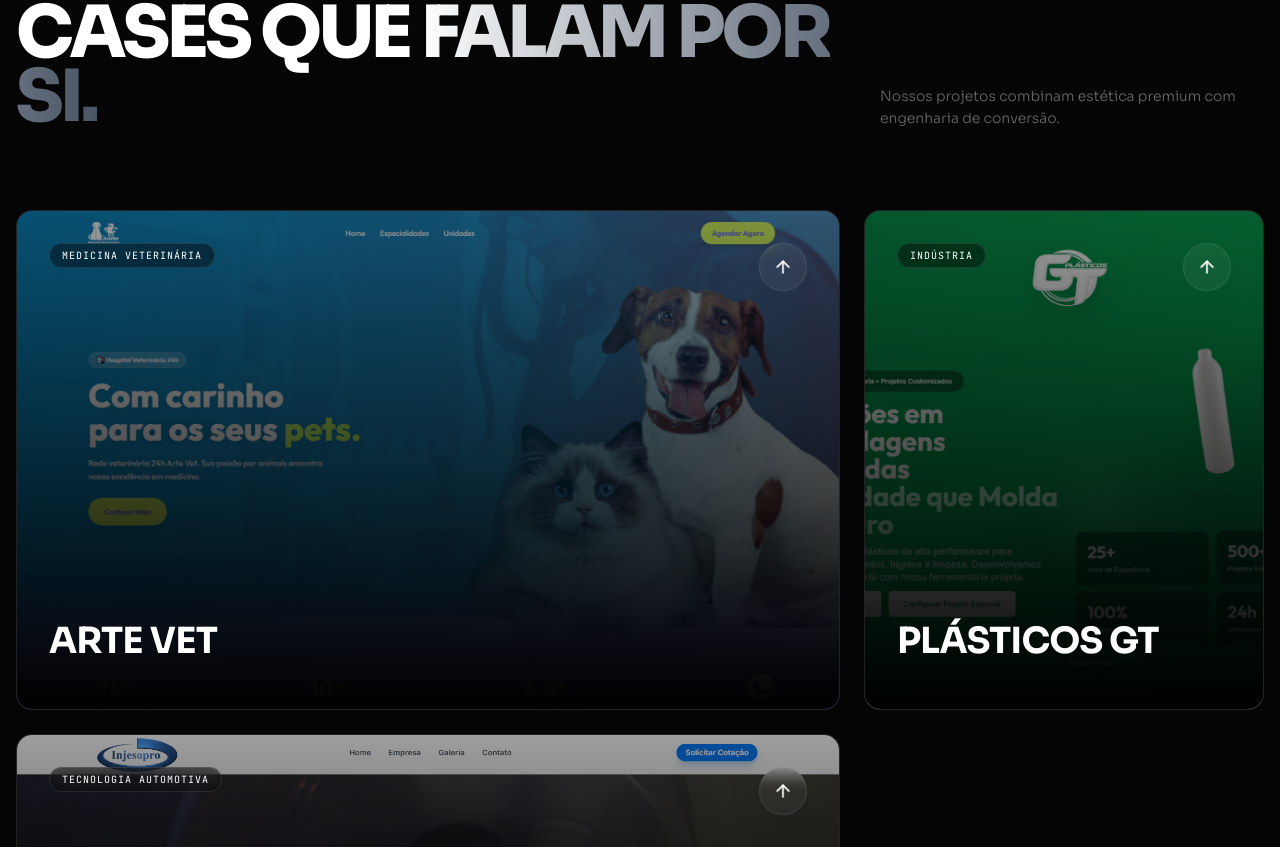
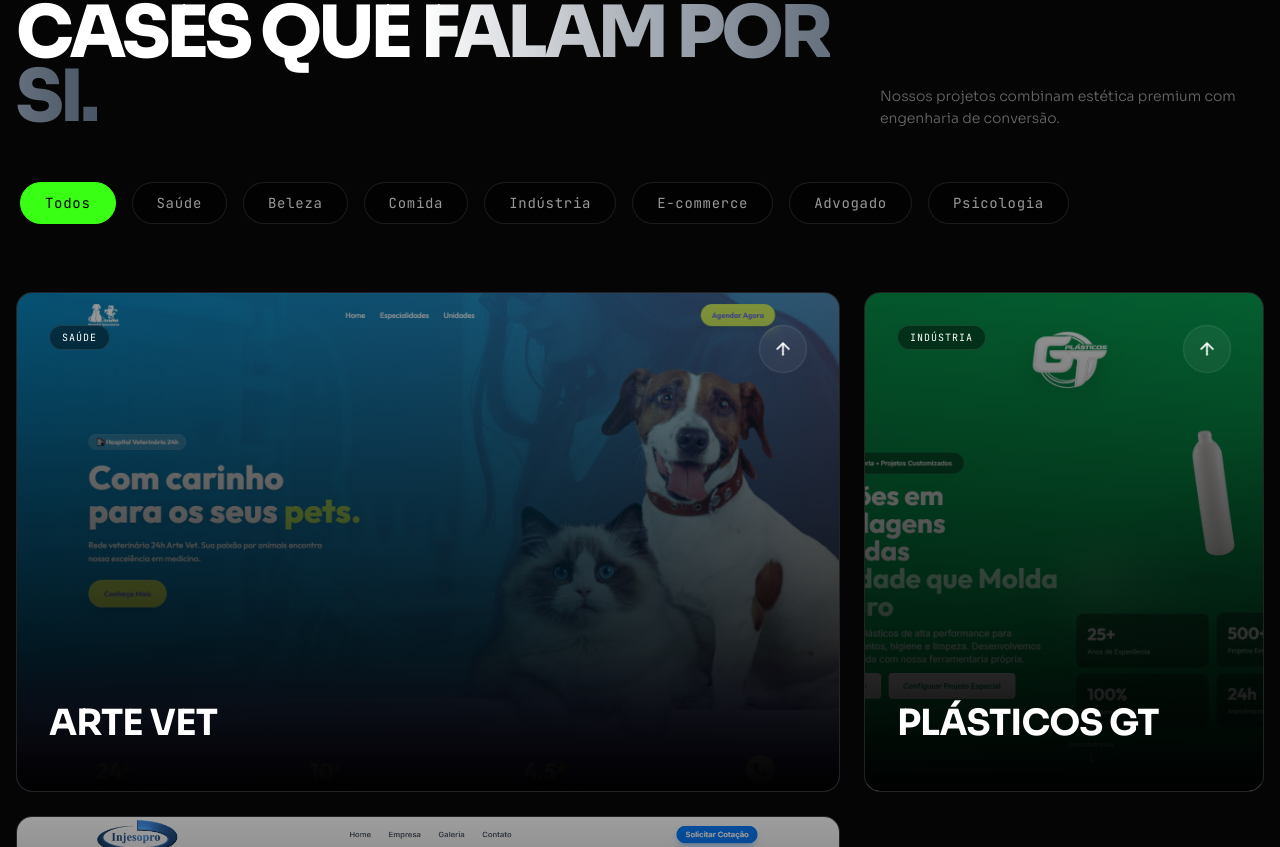
Before and after one commit to carlososf/UEBI, a Next.js app: page / in a window 1280 px wide. Shown: the part 2833-3680 px from the top of the page. Built offline with nearby package versions, Linux system fonts and the light colour scheme.

Commit message:
feat: adiciona filtro de categorias na secao de Cases

```diff
--- a/src/components/Portfolio.tsx
+++ b/src/components/Portfolio.tsx
@@ -1,16 +1,29 @@
 'use client';
-import { motion } from 'framer-motion';
+import { useState } from 'react';
+import { motion, AnimatePresence } from 'framer-motion';
 import Image from 'next/image';
 import { ArrowUpRight } from 'lucide-react';
 import portfolioVet from '@/assets/portfolio-vet.png';
 import portfolioGarrafas from '@/assets/portfolio-garrafas.png';
 import portfolioInjesopro from '@/assets/portfolio-injesopro.png';
 
+const categories = [
+    'Todos',
+    'Saúde',
+    'Beleza',
+    'Comida',
+    'Indústria',
+    'E-commerce',
+    'Advogado',
+    'Psicologia'
+];
+
+// Mapeando os projetos existentes para algumas das categorias solicitadas
 const projects = [
     {
         id: 1,
         name: 'ARTE VET',
-        cat: 'Medicina Veterinária',
+        cat: 'Saúde',
         image: portfolioVet,
         size: 'col-span-1 md:col-span-2',
         stats: { problem: 'Site antigo', solution: 'Redesign Premium', result: '+ Leads' }
@@ -26,17 +39,23 @@
     {
         id: 3,
         name: 'INJESOPRO',
-        cat: 'Tecnologia Automotiva',
+        cat: 'E-commerce',
         image: portfolioInjesopro,
-        size: 'col-span-1 md:col-span-2', // Making this one large too for balance
+        size: 'col-span-1 md:col-span-2',
         stats: { problem: 'Sem Presença', solution: 'E-commerce', result: 'Vendas Online' }
     }
 ];
 
 export default function Portfolio() {
+    const [activeCategory, setActiveCategory] = useState('Todos');
+
+    const filteredProjects = activeCategory === 'Todos'
+        ? projects
+        : projects.filter(p => p.cat === activeCategory);
+
     return (
         <section className="py-32 bg-[#050505] relative text-white" id="portfolio">
-            <div className="max-w-7xl mx-auto px-4 mb-20 flex flex-col md:flex-row items-end justify-between gap-8">
+            <div className="max-w-7xl mx-auto px-4 mb-12 flex flex-col md:flex-row items-end justify-between gap-8">
                 <div>
                     <span className="text-[#39FF14] font-mono text-xs tracking-widest uppercase mb-4 block">// SELECTED WORK</span>
                     <h2 className="text-4xl md:text-7xl font-black tracking-tighter leading-[0.9]">
@@ -48,14 +67,34 @@
                 </p>
             </div>
 
+            {/* Categorias / Filtro */}
+            <div className="max-w-7xl mx-auto px-4 mb-16 overflow-x-auto hide-scrollbar">
+                <div className="flex gap-4 p-1 w-max">
+                    {categories.map((category) => (
+                        <button
+                            key={category}
+                            onClick={() => setActiveCategory(category)}
+                            className={`px-6 py-2.5 rounded-full text-sm font-mono tracking-wider transition-all duration-300 border ${activeCategory === category
+                                    ? 'bg-[#39FF14] text-black border-[#39FF14]'
+                                    : 'bg-black/50 text-white/60 border-white/10 hover:border-white/30 hover:text-white'
+                                }`}
+                        >
+                            {category}
+                        </button>
+                    ))}
+                </div>
+            </div>
+
             <div className="max-w-7xl mx-auto px-4 grid grid-cols-1 md:grid-cols-2 lg:grid-cols-3 gap-6">
-                {projects.map((p, i) => (
+                <AnimatePresence mode="popLayout">
+                    {filteredProjects.map((p, i) => (
                         <motion.div
                             key={p.id}
-                        initial={{ opacity: 0, y: 50 }}
-                        whileInView={{ opacity: 1, y: 0 }}
-                        viewport={{ once: true }}
-                        transition={{ delay: i * 0.1 }}
+                            layout
+                            initial={{ opacity: 0, scale: 0.9 }}
+                            animate={{ opacity: 1, scale: 1 }}
+                            exit={{ opacity: 0, scale: 0.9 }}
+                            transition={{ duration: 0.4 }}
                             className={`${p.size} min-h-[400px] md:min-h-[500px] relative group rounded-2xl overflow-hidden border border-white/10 bg-[#0A0A0A]`}
                         >
                             {/* Image Background */}
@@ -104,6 +143,16 @@
                             </div>
                         </motion.div>
                     ))}
+                </AnimatePresence>
+                {filteredProjects.length === 0 && (
+                    <motion.div
+                        initial={{ opacity: 0 }}
+                        animate={{ opacity: 1 }}
+                        className="col-span-1 md:col-span-2 lg:col-span-3 py-20 text-center"
+                    >
+                        <p className="text-white/40 font-mono">Nenhum case disponível para esta categoria no momento.</p>
+                    </motion.div>
+                )}
             </div>
 
             <div className="text-center mt-24">
```
Lines whose indentation alone changed are shown as unchanged.
